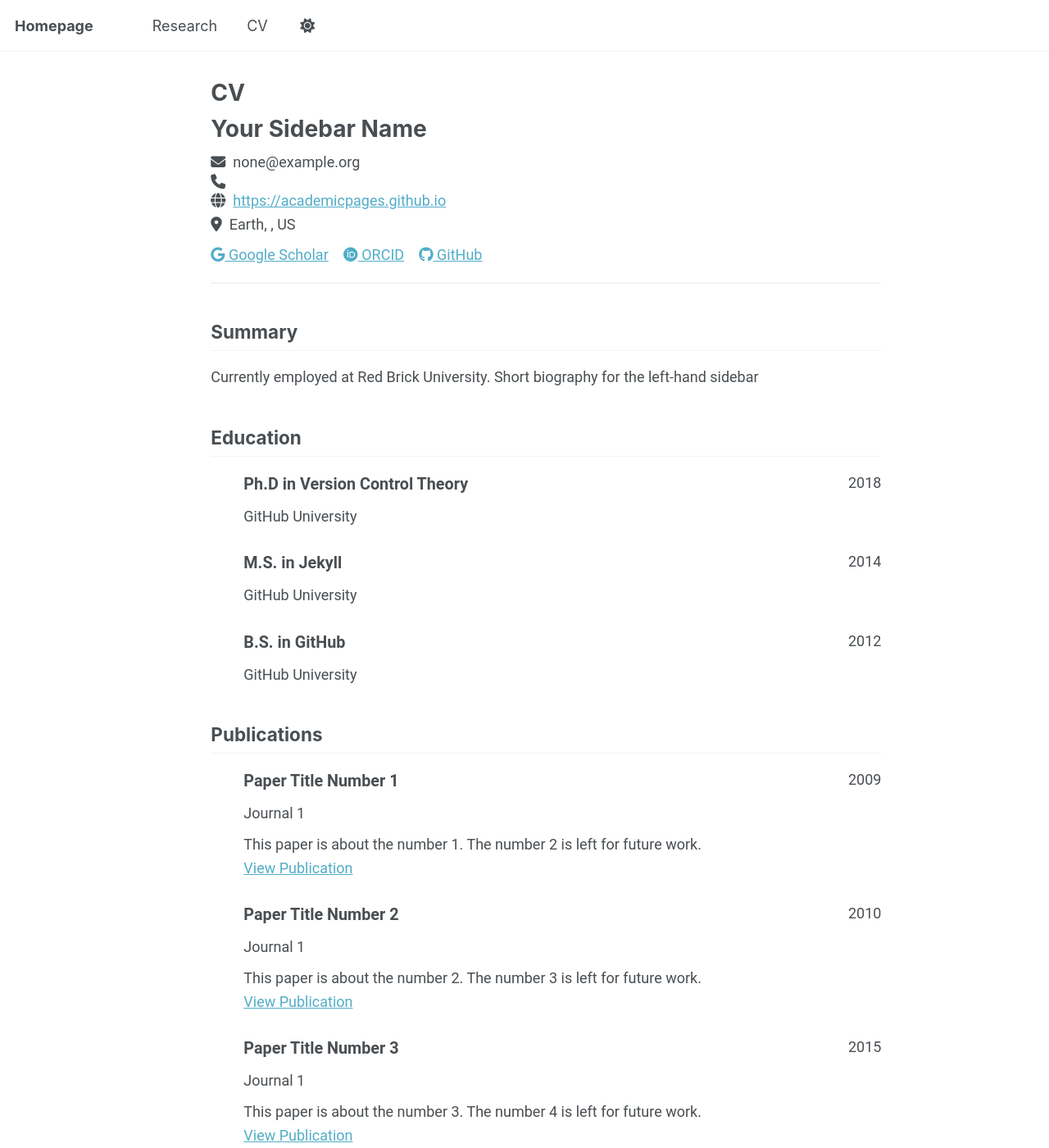
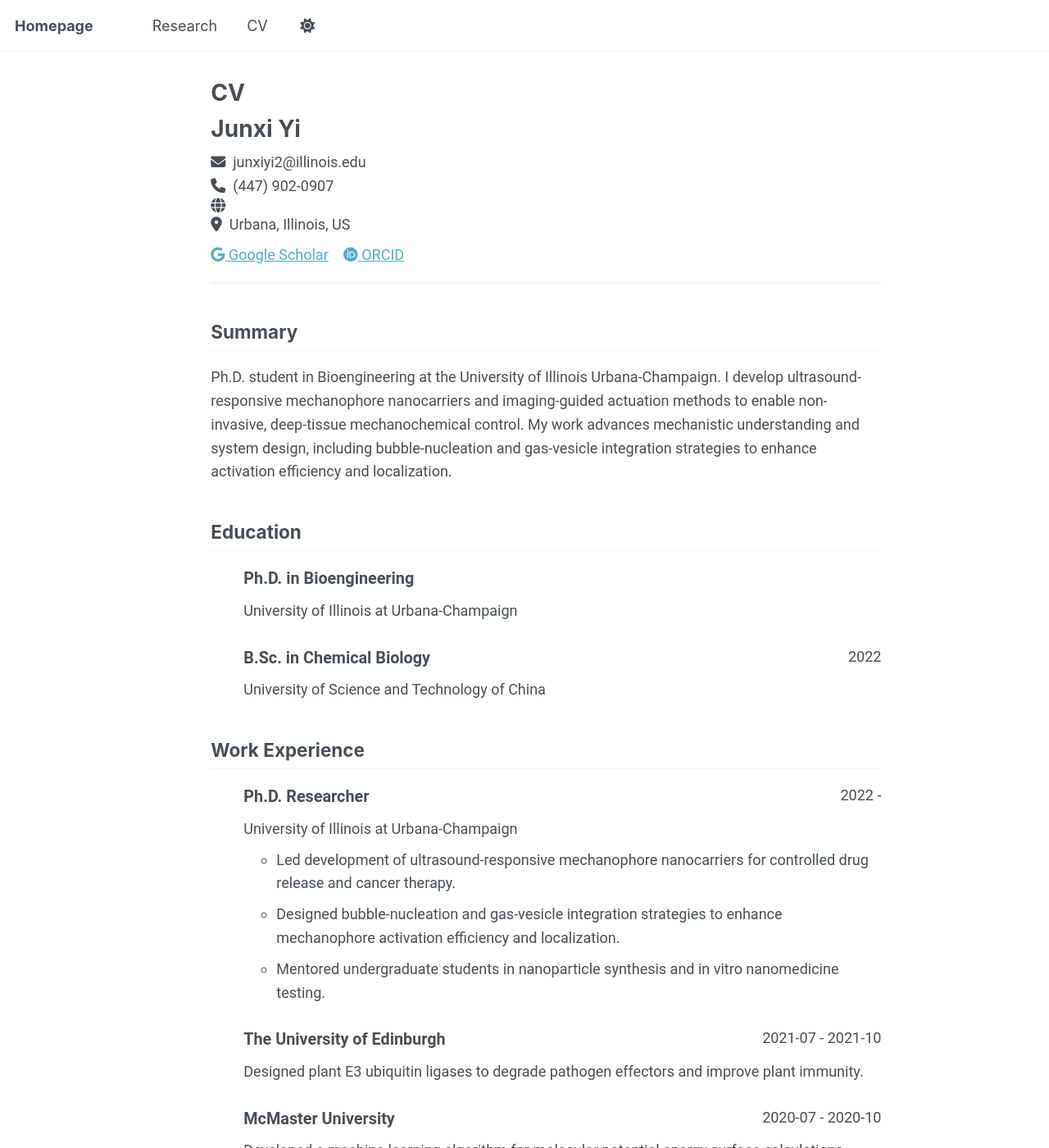
Before and after one commit to yjx1030/yjx1030.github.io, a Jekyll site: the page built from _pages/cv-json.md, in a window 1280 px wide and 1400 px high. Shown: the whole window at 82% size. Built offline with Jekyll 4.4.1, drawn with Linux system fonts in a browser that asks for light colours; a script bundle is joined from its source files by our own code; library files that are not in the unit come from our copies; some of the changed text lies outside the part shown.

Commit message:
Update cv.json

```diff
--- a/_data/cv.json
+++ b/_data/cv.json
@@ -1,152 +1,182 @@
 {
   "basics": {
-    "name": "Your Sidebar Name",
-    "email": "none@example.org",
-    "phone": "",
-    "website": "https://academicpages.github.io",
-    "summary": "Currently employed at Red Brick University. Short biography for the left-hand sidebar",
+    "name": "Junxi Yi",
+    "email": "junxiyi2@illinois.edu",
+    "phone": "(447) 902-0907",
+    "website": "",
+    "summary": "Ph.D. student in Bioengineering at the University of Illinois Urbana-Champaign. I develop ultrasound-responsive mechanophore nanocarriers and imaging-guided actuation methods to enable non-invasive, deep-tissue mechanochemical control. My work advances mechanistic understanding and system design, including bubble-nucleation and gas-vesicle integration strategies to enhance activation efficiency and localization.",
     "location": {
-      "address": "",
-      "postalCode": "",
-      "city": "Earth",
+      "address": "2313 Beckman Institute, 405 North Mathews Avenue",
+      "postalCode": "61801",
+      "city": "Urbana",
       "countryCode": "US",
-      "region": ""
+      "region": "Illinois"
     },
     "profiles": [
       {
         "network": "Google Scholar",
         "username": "",
-        "url": "https://scholar.google.com/citations?user=PS_CX0AAAAAJ"
+        "url": ""
       },
       {
         "network": "ORCID",
         "username": "",
-        "url": "https://orcid.org/yourorcidurl"
-      },
-      {
-        "network": "GitHub",
-        "username": "academicpages",
-        "url": "https://github.com/academicpages"
+        "url": ""
       }
     ]
   },
-  "work": [],
+
   "education": [
     {
-      "institution": "GitHub University",
-      "area": "Ph.D in Version Control Theory",
+      "institution": "University of Illinois at Urbana-Champaign",
+      "area": "Ph.D. in Bioengineering",
       "studyType": "",
-      "startDate": "",
-      "endDate": "2018",
+      "startDate": "2022",
+      "endDate": "",
       "gpa": null,
       "courses": []
     },
     {
-      "institution": "GitHub University",
-      "area": "M.S. in Jekyll",
+      "institution": "University of Science and Technology of China",
+      "area": "B.Sc. in Chemical Biology",
       "studyType": "",
-      "startDate": "",
-      "endDate": "2014",
-      "gpa": null,
-      "courses": []
-    },
-    {
-      "institution": "GitHub University",
-      "area": "B.S. in GitHub",
-      "studyType": "",
-      "startDate": "",
-      "endDate": "2012",
+      "startDate": "2018",
+      "endDate": "2022",
       "gpa": null,
       "courses": []
     }
   ],
-  "skills": [],
-  "languages": [],
-  "interests": [],
-  "references": [],
+
+  "work": [
+    {
+      "name": "Research Assistant",
+      "position": "Ph.D. Researcher",
+      "startDate": "2022",
+      "endDate": "",
+      "summary": "University of Illinois at Urbana-Champaign",
+      "highlights": [
+        "Led development of ultrasound-responsive mechanophore nanocarriers for controlled drug release and cancer therapy.",
+        "Designed bubble-nucleation and gas-vesicle integration strategies to enhance mechanophore activation efficiency and localization.",
+        "Mentored undergraduate students in nanoparticle synthesis and in vitro nanomedicine testing."
+      ]
+    },
+    {
+      "name": "Research Intern",
+      "position": "The University of Edinburgh",
+      "startDate": "2021-07",
+      "endDate": "2021-10",
+      "summary": "Designed plant E3 ubiquitin ligases to degrade pathogen effectors and improve plant immunity."
+    },
+    {
+      "name": "Research Intern",
+      "position": "McMaster University",
+      "startDate": "2020-07",
+      "endDate": "2020-10",
+      "summary": "Developed a machine-learning algorithm for molecular potential energy surface calculations."
+    }
+  ],
+
   "publications": [
     {
-      "name": "Paper Title Number 1",
-      "publisher": "Journal 1",
-      "releaseDate": "2009-10-01",
-      "website": "https://academicpages.github.io/files/paper1.pdf",
-      "summary": "This paper is about the number 1. The number 2 is left for future work."
+      "name": "Ultrasound-driven mechanophore activation in living plants",
+      "publisher": "Proceedings of the National Academy of Sciences of the United States of America",
+      "releaseDate": "2026",
+      "website": "",
+      "summary": "In press."
     },
     {
-      "name": "Paper Title Number 2",
-      "publisher": "Journal 1",
-      "releaseDate": "2010-10-01",
-      "website": "https://academicpages.github.io/files/paper2.pdf",
-      "summary": "This paper is about the number 2. The number 3 is left for future work."
+      "name": "Near-infrared-triggered nanodroplets for macrophage-targeted cancer immunotherapy",
+      "publisher": "Small Methods",
+      "releaseDate": "2025",
+      "website": "https://doi.org/10.1002/smtd.202401679",
+      "summary": "Frontispiece paper."
     },
     {
-      "name": "Paper Title Number 3",
-      "publisher": "Journal 1",
-      "releaseDate": "2015-10-01",
-      "website": "https://academicpages.github.io/files/paper3.pdf",
-      "summary": "This paper is about the number 3. The number 4 is left for future work."
+      "name": "Injectable mechanophore nanoparticles for deep-tissue mechanochemical dynamic therapy",
+      "publisher": "ACS Nano",
+      "releaseDate": "2024",
+      "website": "https://doi.org/10.1021/acsnano.4c04090",
+      "summary": ""
     },
     {
-      "name": "Paper Title Number 4",
-      "publisher": "GitHub Journal of Bugs",
-      "releaseDate": "2024-02-17",
-      "website": "https://academicpages.github.io/files/paper3.pdf",
-      "summary": "This paper is about fixing template issue #693."
+      "name": "Using protein design to monomerize a bright near-infrared fluorescent protein",
+      "publisher": "ACS Synthetic Biology",
+      "releaseDate": "2024",
+      "website": "https://doi.org/10.1021/acssynbio.3c00643",
+      "summary": ""
     }
   ],
-  "presentations": [
+
+  "teaching": [
     {
-      "name": "Talk 1 on Relevant Topic in Your Field",
-      "event": "UC San Francisco, Department of Testing",
-      "date": "2012-03-01",
-      "location": "San Francisco, CA, USA",
-      "description": ""
+      "course": "BIOE 486 – Applied Deep Learning in Biomedical Imaging",
+      "institution": "University of Illinois Urbana-Champaign",
+      "date": "Spring 2026",
+      "role": "Teaching Assistant",
+      "description": "Developed and graded assignments; supported PyTorch-based imaging pipelines."
     },
     {
-      "name": "Tutorial 1 on Relevant Topic in Your Field",
-      "event": "UC-Berkeley Institute for Testing Science",
-      "date": "2013-03-01",
-      "location": "Berkeley, CA, USA",
-      "description": ""
+      "course": "BIOE 303 – Quantitative Physiology Lab",
+      "institution": "University of Illinois Urbana-Champaign",
+      "date": "Fall 2025; Spring 2026",
+      "role": "Teaching Assistant",
+      "description": "Led lab sections; graded reports; provided structured feedback."
     },
     {
-      "name": "Talk 2 on Relevant Topic in Your Field",
-      "event": "London School of Testing",
-      "date": "2014-02-01",
-      "location": "London, UK",
-      "description": ""
+      "course": "BIOE 210 – Linear Algebra for Biomedical Data Science",
+      "institution": "University of Illinois Urbana-Champaign",
+      "date": "Fall 2024; Spring 2025",
+      "role": "Teaching Assistant",
+      "description": "Delivered lectures; developed MATLAB demos; hosted office hours."
+    }
+  ],
+
+  "skills": [
+    {
+      "name": "Wet Lab",
+      "keywords": [
+        "Mammalian cell culture",
+        "DNA/RNA extraction",
+        "PCR",
+        "Transfection",
+        "Lentivirus transduction"
+      ]
     },
     {
-      "name": "Conference Proceeding talk 3 on Relevant Topic in Your Field",
-      "event": "Testing Institute of America 2014 Annual Conference",
-      "date": "2014-03-01",
-      "location": "Los Angeles, CA, USA",
-      "description": ""
+      "name": "Bioimaging",
+      "keywords": [
+        "Ultrasound imaging",
+        "In vitro testing",
+        "Experimental design"
+      ]
+    },
+    {
+      "name": "Computational",
+      "keywords": [
+        "Python",
+        "MATLAB",
+        "PyTorch",
+        "Statistics"
+      ]
+    },
+    {
+      "name": "Tools",
+      "keywords": [
+        "LaTeX",
+        "Git"
+      ]
     }
   ],
-  "teaching": [
+
+  "interests": [
     {
-      "course": "Teaching experience 1",
-      "institution": "University 1, Department",
-      "date": "2014-01-01",
-      "role": "Undergraduate course",
-      "description": ""
+      "name": "Ultrasound-triggered mechanochemistry"
     },
     {
-      "course": "Teaching experience 2",
-      "institution": "University 1, Department",
-      "date": "2015-01-01",
-      "role": "Workshop",
-      "description": ""
-    }
-  ],
-  "portfolio": [
+      "name": "Nanomedicine"
+    },
     {
-      "name": "Portfolio item number 1",
-      "category": "portfolio",
-      "date": "",
-      "url": "",
-      "description": "Short description of portfolio item number 1<br/><img src='/images/500x300.png'>"
+      "name": "Immunotherapy"
     }
   ]
 }
```
